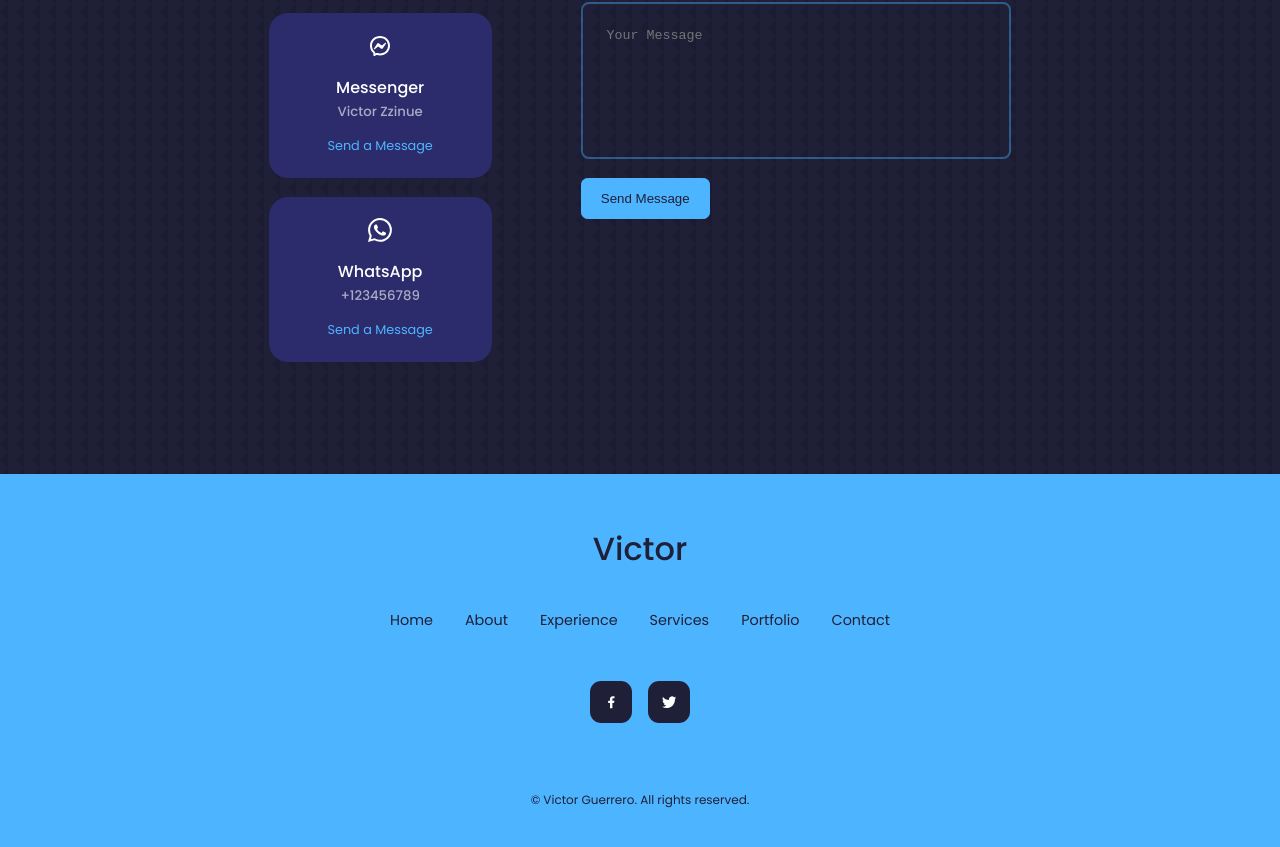
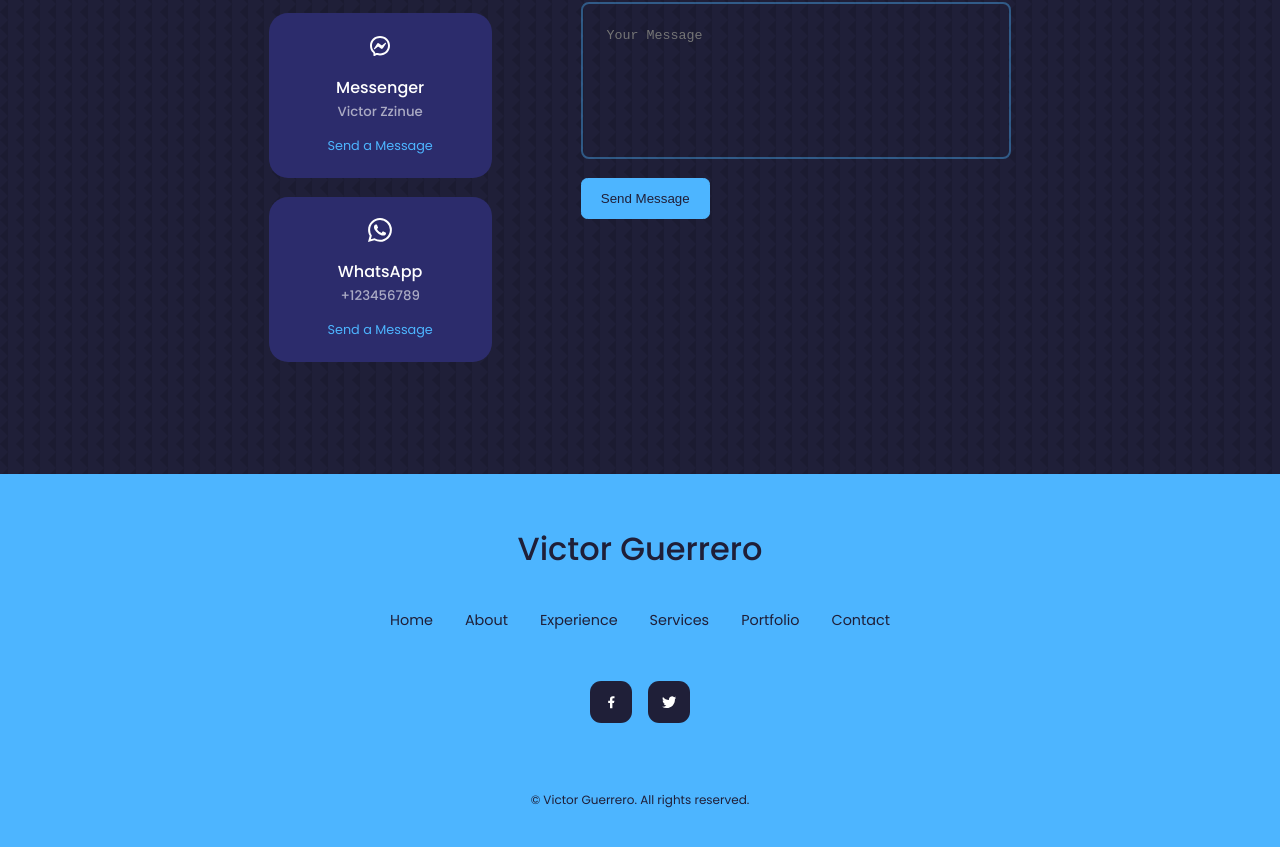
Before and after one commit to zzinue/Portfolio2-Egator, a React (Create React App) app: page / in a window 1280 px wide. Shown: the part 3932-4779 px from the top of the page. Built offline with nearby package versions, Linux system fonts and the light colour scheme.

Commit message:
update name

```diff
--- a/src/components/footer/Footer.jsx
+++ b/src/components/footer/Footer.jsx
@@ -6,7 +6,7 @@ import { SiTwitter } from 'react-icons/si'
 const Footer = () => {
     return (
         <footer>
-            <a href="#" className='footer__logo'>Victor</a>
+            <a href="#" className='footer__logo'>Victor Guerrero</a>
             <ul className='permalinks'>
                 <li><a href="#">Home</a> </li>
                 <li><a href="#about">About</a> </li>
```
